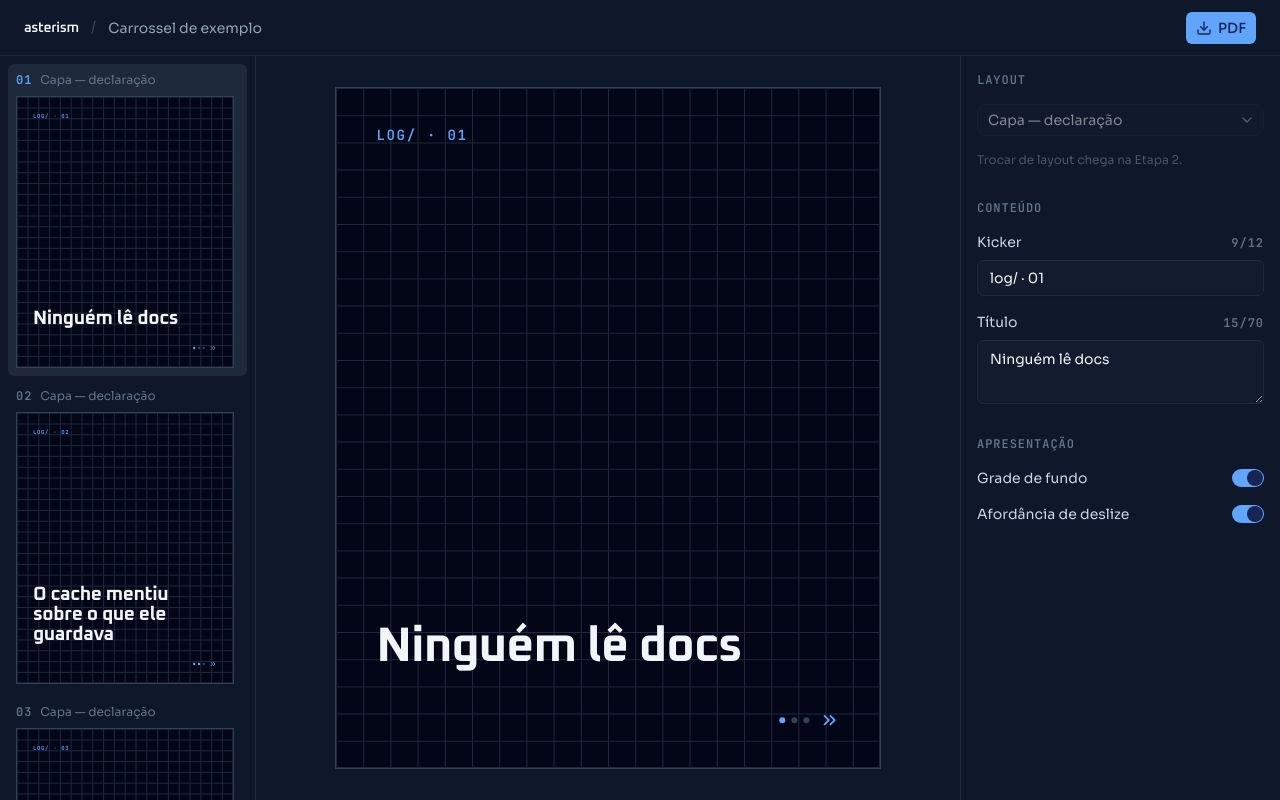
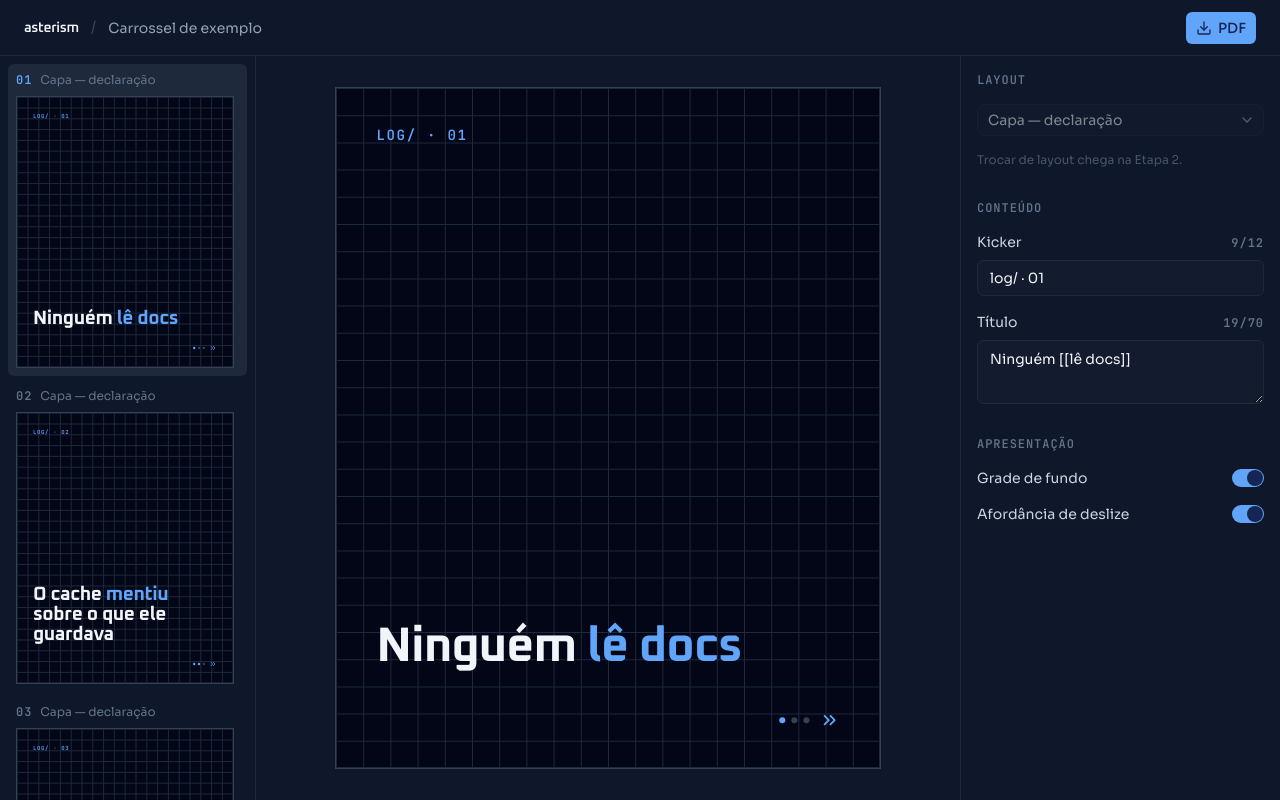
Before and after one commit to rafaelmaia23/asterism, a Next.js app: page / in a window 1280 px wide. Built offline with nearby package versions, Linux system fonts and the light colour scheme.

Commit message:
Render the cover title through Inline

```diff
--- a/src/editor/seed.ts
+++ b/src/editor/seed.ts
@@ -20,10 +20,16 @@ import { get } from "@/templates";
 
 const COVER = "cover-statement";
 
+/**
+ * Cada título traz um `[[destaque]]`, que é a marcação da §7 do documento de contexto
+ * chegando pronta na primeira tela: abrir a ferramenta já mostra o que ela faz, sem
+ * ninguém precisar digitar nada. O comprimento que a §11.1 dos templates limita é o do
+ * texto **renderizado** — 15, 39 e 63 caracteres —, não o da string com os colchetes.
+ */
 const HEADINGS = [
-  "Ninguém lê docs",
-  "O cache mentiu sobre o que ele guardava",
-  "Três semanas de investigação para encontrar um bug de uma linha",
+  "Ninguém [[lê docs]]",
+  "O cache [[mentiu]] sobre o que ele guardava",
+  "Três semanas de investigação para encontrar um [[bug de uma linha]]",
 ];
 
 export function createSeedDeck(): Deck {
--- a/src/templates/cover-statement/index.tsx
+++ b/src/templates/cover-statement/index.tsx
@@ -10,6 +10,10 @@
  *   Título   300 – 1160  `slide-display`, ancorado à BASE da região
  *   Rodapé   1240 – 1270 constelação + chevron, à direita
  *
+ * O título passa pelo `<Inline>`, e é o único campo do template que aceita marcação — o
+ * kicker é literal. Na prática só `[[destaque]]` se usa aqui: `**forte**` não tem efeito
+ * sobre Oxanium 700 e `==marca==` fica pesada demais em 96px. §11.1 dos templates.
+ *
  * A âncora do título na base é a decisão estrutural do template: com uma linha ou com
  * quatro, a última linha pousa sempre na mesma altura, e a série mantém o ritmo. As
  * laterais saem de `--slide-pad`, nunca de 920px escrito à mão; a altura total do quadro
@@ -17,6 +21,7 @@
  * o lê de `meta.background`.
  */
 
+import { Inline } from "@/markup/inline";
 import {
   coverStatementSchema,
   fields,
@@ -43,8 +48,9 @@ function CoverStatement({
       </div>
 
       <div className="absolute top-[300px] right-[var(--slide-pad)] left-[var(--slide-pad)] flex h-[860px] items-end">
-        {/* Texto literal: o `<Inline>` que interpreta `[[destaque]]` é da tarefa 2.3. */}
-        <p className="slide-display text-ink-100">{content.heading}</p>
+        <p className="slide-display text-ink-100">
+          <Inline>{content.heading}</Inline>
+        </p>
       </div>
 
       <div className="absolute top-[1240px] right-[var(--slide-pad)] flex h-[30px] items-center gap-[20px]">
```
Also changed, not shown: 2 other files (tests, documents, lock files or other folders).
